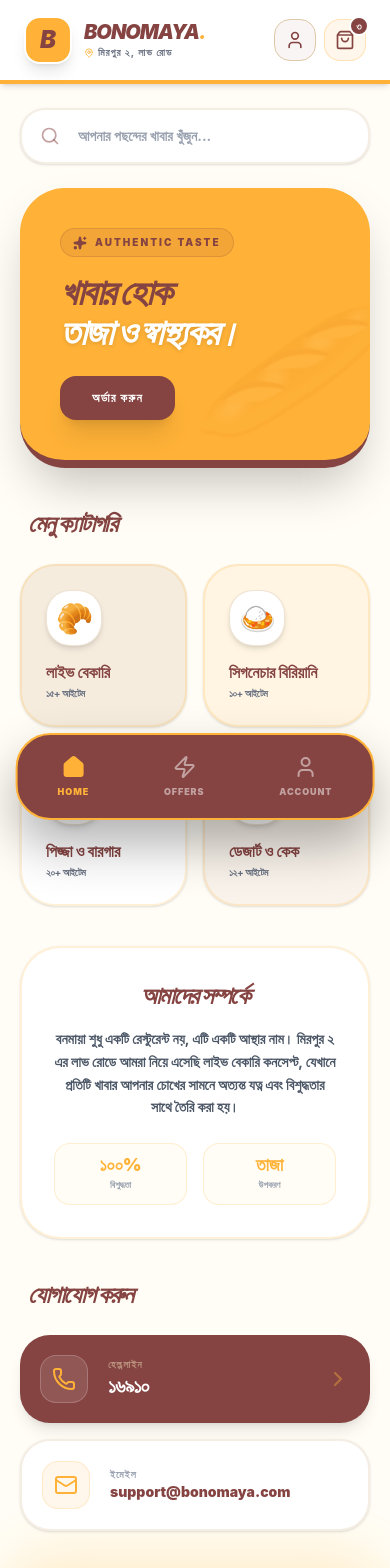
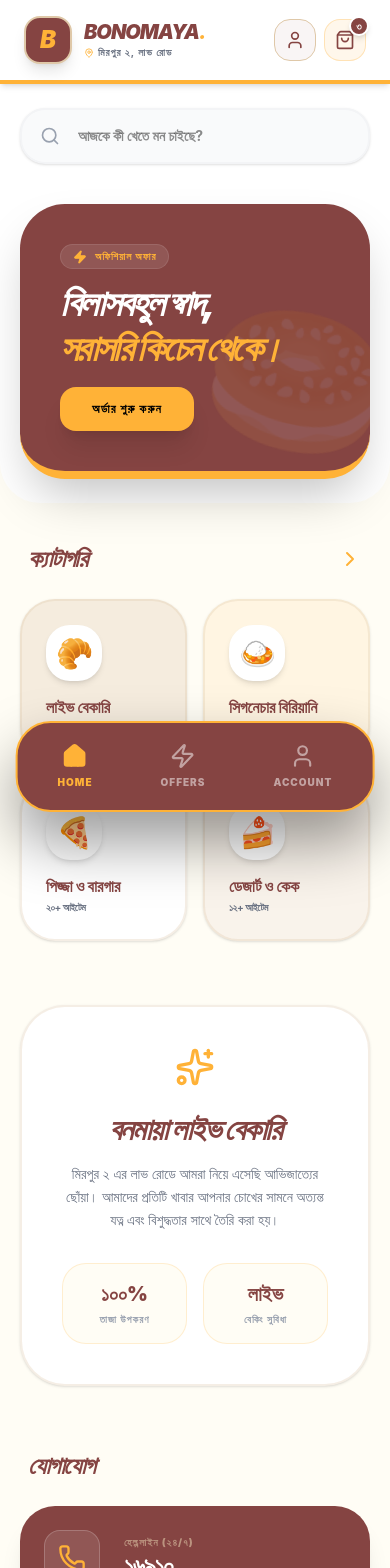
Before and after one commit to masumbillah-swe/bonomaya-official, a Next.js app: page / in a window 390 px wide. Shown: the top 1568 px of the page. Built offline with nearby package versions, Linux system fonts and the light colour scheme.

Commit message:
feat: implement official yellow theme with search and about us sections

```diff
--- a/app/page.tsx
+++ b/app/page.tsx
@@ -4,11 +4,13 @@ import { useState } from "react";
 import {
   ShoppingBag, Home, Search, Heart, User, MapPin, Clock,
   Star, ArrowRight, Phone, Zap, ChevronRight, Facebook,
-  Instagram, Twitter, Mail, MessageCircle, Sparkles, X
+  Instagram, Twitter, Mail, MessageCircle, Sparkles, X,
+  Bike, CheckCircle2
 } from "lucide-react";
 
-export default function BonomayaOfficialFullApp() {
+export default function BonomayaCompleteApp() {
   const [isLoginOpen, setIsLoginOpen] = useState(false);
+  const [authMode, setAuthMode] = useState("login"); // 'login' অথবা 'signup'
 
   const categories = [
     { name: "লাইভ বেকারি", icon: "🥐", count: "১৫+ আইটেম", color: "bg-[#DFC8A8]/30" },
@@ -17,10 +19,12 @@ export default function BonomayaOfficialFullApp() {
     { name: "ডেজার্ট ও কেক", icon: "🍰", count: "১২+ আইটেম", color: "bg-[#854442]/5" },
   ];
 
-  const popularFood = [
-    { name: "সিগনেচার কাচ্চি", price: "১৮০", rating: "৪.৯", icon: "🍛", tag: "Hot" },
-    { name: "ওভেন ফ্রেশ পিজ্জা", price: "৩৫০", rating: "৪.৮", icon: "🍕", tag: "New" },
-  ];
+  const handleAuthSubmit = (e: React.FormEvent) => {
+    e.preventDefault();
+    // বর্তমানে এটি শুধু একটি সাকসেস মেসেজ দেখাবে
+    alert(authMode === "login" ? "লগইন সফল হয়েছে!" : "আপনার অ্যাকাউন্ট তৈরি হয়েছে!");
+    setIsLoginOpen(false);
+  };
 
   return (
     <main className="min-h-screen bg-[#FFFDF5] font-sans selection:bg-[#FFB237]/40 text-[#1A1A1A]">
@@ -28,8 +32,8 @@ export default function BonomayaOfficialFullApp() {
       {/* --- গোল্ডেন হেডার --- */}
       <header className="sticky top-0 z-[100] bg-white border-b-4 border-[#FFB237] px-6 py-4 flex justify-between items-center shadow-md">
         <div className="flex items-center gap-3">
-          <div className="w-12 h-12 bg-[#FFB237] rounded-2xl flex items-center justify-center text-white shadow-lg border-2 border-white">
-            <span className="font-black text-2xl italic text-[#854442]">B</span>
+          <div className="w-12 h-12 bg-[#854442] rounded-2xl flex items-center justify-center text-[#FFB237] shadow-lg border-2 border-[#DFC8A8]">
+            <span className="font-black text-2xl italic">B</span>
           </div>
           <div className="flex flex-col">
             <h1 className="text-xl font-black leading-tight tracking-tighter uppercase italic text-[#854442]">Bonomaya<span className="text-[#FFB237]">.</span></h1>
@@ -39,91 +43,105 @@ export default function BonomayaOfficialFullApp() {
           </div>
         </div>
         <div className="flex gap-2">
-            <button onClick={() => setIsLoginOpen(true)} className="p-2.5 bg-[#854442]/5 rounded-2xl text-[#854442] border border-[#DFC8A8] active:scale-90 transition-all">
+            <button onClick={() => { setAuthMode("login"); setIsLoginOpen(true); }} className="p-2.5 bg-[#854442]/5 rounded-2xl text-[#854442] border border-[#DFC8A8] active:scale-90 transition-all">
                 <User size={20} />
             </button>
-            <button className="relative p-2.5 bg-[#FFB237]/10 rounded-2xl border border-[#FFB237]/30 text-[#854442] active:scale-90 transition-all">
+            <button className="relative p-2.5 bg-[#FFB237]/10 rounded-2xl border border-[#FFB237]/30 text-[#854442]">
                 <ShoppingBag size={20} />
-                <span className="absolute -top-1 -right-1 w-5 h-5 bg-[#854442] text-white text-[10px] font-black flex items-center justify-center rounded-full border-2 border-white">৩</span>
+                <span className="absolute -top-1 -right-1 w-5 h-5 bg-[#854442] text-white text-[10px] font-black flex items-center justify-center rounded-full border-2 border-white shadow-md">৩</span>
             </button>
         </div>
       </header>
 
-      {/* --- লগইন পপ-আপ --- */}
+      {/* --- স্মার্ট লগইন/সাইন-আপ পপ-আপ --- */}
       {isLoginOpen && (
         <div className="fixed inset-0 z-[200] flex items-end md:items-center justify-center bg-black/60 backdrop-blur-sm p-4 transition-all">
-          <div className="bg-white w-full max-w-md rounded-t-[40px] md:rounded-[40px] p-8 relative shadow-2xl animate-in slide-in-from-bottom duration-300">
+          <div className="bg-white w-full max-w-md rounded-t-[40px] md:rounded-[40px] p-8 relative shadow-2xl animate-in slide-in-from-bottom duration-300 border-t-8 border-[#FFB237]">
             <button onClick={() => setIsLoginOpen(false)} className="absolute right-6 top-6 p-2 bg-gray-100 rounded-full hover:bg-gray-200 transition-colors">
               <X size={20} />
             </button>
 
-            <h3 className="text-3xl font-black italic text-[#854442] mb-2 tracking-tighter">স্বাগতম!</h3>
-            <p className="text-gray-500 text-sm font-bold mb-8 uppercase tracking-widest">আপনার অ্যাকাউন্ট খুলুন বা লগইন করুন</p>
+            <h3 className="text-3xl font-black italic text-[#854442] mb-2 tracking-tighter">
+              {authMode === "login" ? "স্বাগতম!" : "অ্যাকাউন্ট খুলুন"}
+            </h3>
+            <p className="text-gray-500 text-[10px] font-black mb-8 uppercase tracking-[0.2em]">
+              {authMode === "login" ? "বনমায়ায় লগইন করুন" : "বনমায়া পরিবারের সদস্য হোন"}
+            </p>
 
-            <form className="space-y-4" onSubmit={(e) => e.preventDefault()}>
+            <form className="space-y-4" onSubmit={handleAuthSubmit}>
+              {authMode === "signup" && (
+                <div>
+                  <label className="text-[10px] font-black uppercase text-gray-400 ml-2 mb-1 block tracking-widest">আপনার নাম</label>
+                  <input type="text" placeholder="নাম লিখুন" className="w-full bg-gray-50 border-2 border-gray-100 rounded-2xl py-4 px-6 font-bold outline-none focus:border-[#FFB237] transition-all" required />
+                </div>
+              )}
               <div>
                 <label className="text-[10px] font-black uppercase text-gray-400 ml-2 mb-1 block tracking-widest">ফোন নম্বর</label>
-                <input type="tel" placeholder="017XXXXXXXX" className="w-full bg-gray-50 border-2 border-gray-100 rounded-2xl py-4 px-6 font-bold outline-none focus:border-[#FFB237] transition-all placeholder:text-gray-300" />
+                <input type="tel" placeholder="017XXXXXXXX" className="w-full bg-gray-50 border-2 border-gray-100 rounded-2xl py-4 px-6 font-bold outline-none focus:border-[#FFB237] transition-all" required />
               </div>
               <div>
                 <label className="text-[10px] font-black uppercase text-gray-400 ml-2 mb-1 block tracking-widest">পাসওয়ার্ড</label>
-                <input type="password" placeholder="••••••••" className="w-full bg-gray-50 border-2 border-gray-100 rounded-2xl py-4 px-6 font-bold outline-none focus:border-[#FFB237] transition-all placeholder:text-gray-300" />
+                <input type="password" placeholder="••••••••" className="w-full bg-gray-50 border-2 border-gray-100 rounded-2xl py-4 px-6 font-bold outline-none focus:border-[#FFB237] transition-all" required />
               </div>
-              <button className="w-full bg-[#854442] text-white py-5 rounded-2xl font-black uppercase tracking-[0.2em] shadow-xl shadow-[#854442]/20 active:scale-95 transition-all">লগইন করুন</button>
+              <button className="w-full bg-[#854442] text-white py-5 rounded-2xl font-black uppercase tracking-[0.2em] shadow-xl shadow-[#854442]/20 active:scale-95 transition-all">
+                {authMode === "login" ? "লগইন করুন" : "রেজিস্ট্রেশন করুন"}
+              </button>
             </form>
 
-            <div className="mt-8 text-center">
-              <p className="text-xs font-bold text-gray-400 uppercase mb-4">অথবা সোশ্যাল মিডিয়া দিয়ে</p>
-              <div className="flex gap-4">
-                <button className="flex-1 py-3 bg-white border-2 border-gray-100 rounded-2xl font-bold text-xs flex items-center justify-center gap-2 hover:border-[#FFB237] transition-colors">
-                  <Facebook size={16} className="text-blue-600" /> Facebook
+            <div className="mt-8 text-center border-t border-gray-100 pt-6">
+              <p className="text-sm font-bold text-gray-500">
+                {authMode === "login" ? "নতুন অ্যাকাউন্ট দরকার?" : "অলরেডি অ্যাকাউন্ট আছে?"}{" "}
+                <button
+                  onClick={() => setAuthMode(authMode === "login" ? "signup" : "login")}
+                  className="text-[#FFB237] font-black underline underline-offset-4"
+                >
+                  {authMode === "login" ? "সাইন-আপ করুন" : "লগইন করুন"}
                 </button>
-                <button className="flex-1 py-3 bg-white border-2 border-gray-100 rounded-2xl font-bold text-xs flex items-center justify-center gap-2 hover:border-[#FFB237] transition-colors">
-                  <span className="w-4 h-4 bg-red-500 rounded-full flex items-center justify-center text-[10px] text-white font-bold">G</span> Google
-                </button>
-              </div>
+              </p>
             </div>
           </div>
         </div>
       )}
 
       {/* --- সার্চ বার --- */}
-      <section className="px-5 pt-6">
+      <section className="px-5 pt-6 bg-white pb-4">
         <div className="relative group">
-          <div className="absolute inset-y-0 left-5 flex items-center pointer-events-none">
-            <Search size={20} className="text-[#854442]/50 group-focus-within:text-[#FFB237] transition-colors" />
-          </div>
+          <Search className="absolute left-5 top-1/2 -translate-y-1/2 text-gray-400 group-focus-within:text-[#FFB237] transition-colors" size={20} />
           <input
             type="text"
-            placeholder="আপনার পছন্দের খাবার খুঁজুন..."
-            className="w-full bg-white border-2 border-[#DFC8A8]/30 focus:border-[#FFB237] rounded-[25px] py-4 pl-14 pr-6 text-sm font-bold shadow-sm outline-none transition-all placeholder:text-gray-400"
+            placeholder="আজকে কী খেতে মন চাইছে?"
+            className="w-full bg-gray-50 border-2 border-gray-100 py-4 pl-14 pr-6 rounded-[25px] text-sm font-bold focus:outline-none focus:border-[#FFB237] focus:bg-white transition-all shadow-sm"
           />
         </div>
       </section>
 
       {/* --- হিরো ব্যানার --- */}
-      <section className="px-5 py-6">
-        <div className="relative overflow-hidden bg-[#FFB237] rounded-[45px] p-10 text-[#854442] min-h-[250px] flex flex-col justify-center shadow-2xl border-b-8 border-[#854442]">
+      <section className="px-5 py-6 bg-white rounded-b-[40px]">
+        <div className="bg-[#854442] rounded-[45px] p-10 text-white relative overflow-hidden shadow-2xl border-b-8 border-[#FFB237]">
           <div className="relative z-10">
-                <div className="inline-flex items-center gap-2 mb-4 bg-[#854442]/10 px-3 py-1.5 rounded-full backdrop-blur-md border border-[#854442]/20 font-black text-[10px] uppercase tracking-[0.2em]">
-                    <Sparkles size={14} fill="#854442" /> Authentic Taste
+            <div className="flex items-center gap-2 mb-3 bg-white/10 w-fit px-3 py-1 rounded-full border border-white/10">
+              <Zap size={14} className="text-[#FFB237] fill-[#FFB237]" />
+              <span className="text-[10px] font-black uppercase tracking-widest text-[#FFB237]">অফিশিয়াল অফার</span>
             </div>
-                <h2 className="text-4xl font-black mb-6 leading-[1.1] tracking-tighter italic">
-                    খাবার হোক <br/><span className="text-white drop-shadow-sm">তাজা ও স্বাস্থ্যকর।</span>
+            <h2 className="text-4xl font-black mb-4 leading-tight italic tracking-tighter">
+              বিলাসবহুল স্বাদ, <br /><span className="text-[#FFB237]">সরাসরি কিচেন থেকে।</span>
             </h2>
-                <button className="bg-[#854442] text-white px-8 py-3.5 rounded-2xl font-black text-xs uppercase tracking-widest active:scale-95 transition-all shadow-xl">অর্ডার করুন</button>
+            <button className="bg-[#FFB237] text-black px-8 py-3.5 rounded-2xl font-black text-xs uppercase tracking-widest shadow-xl active:scale-95 transition-all">অর্ডার শুরু করুন</button>
           </div>
-            <div className="absolute right-[-20px] bottom-[-20px] text-[150px] opacity-10 rotate-12 select-none">🥖</div>
+          <div className="absolute right-[-20px] bottom-[-20px] text-[150px] opacity-10 rotate-12">🥯</div>
         </div>
       </section>
 
-      {/* --- ক্যাটাগরি --- */}
-      <section className="px-5 mt-4">
-        <h3 className="text-2xl font-black tracking-tighter italic text-[#854442] mb-6 px-2">মেনু ক্যাটাগরি</h3>
+      {/* --- মেনু ক্যাটাগরি --- */}
+      <section className="px-5 mt-10">
+        <div className="flex justify-between items-center mb-6 px-2">
+            <h3 className="text-2xl font-black tracking-tighter italic text-[#854442]">ক্যাটাগরি</h3>
+            <ChevronRight className="text-[#FFB237]" />
+        </div>
         <div className="grid grid-cols-2 gap-4">
           {categories.map((cat, i) => (
-            <div key={i} className={`${cat.color} p-6 rounded-[35px] border-2 border-[#FFB237]/20 shadow-sm flex flex-col gap-4 active:scale-95 transition-all cursor-pointer group hover:border-[#FFB237]`}>
-              <div className="w-14 h-14 bg-white rounded-3xl flex items-center justify-center text-3xl shadow-md border border-[#DFC8A8]/50 group-hover:scale-110 transition-transform">{cat.icon}</div>
+            <div key={i} className={`${cat.color} p-6 rounded-[35px] border-2 border-[#DFC8A8]/30 shadow-sm flex flex-col gap-4 active:scale-95 transition-all cursor-pointer group hover:border-[#FFB237]`}>
+              <div className="w-14 h-14 bg-white rounded-3xl flex items-center justify-center text-3xl shadow-md group-hover:scale-110 transition-transform">{cat.icon}</div>
               <div className="flex flex-col">
                 <span className="font-black text-md text-[#854442] leading-tight">{cat.name}</span>
                 <span className="text-[10px] font-bold text-gray-500 mt-1 uppercase tracking-tighter">{cat.count}</span>
@@ -134,95 +152,96 @@ export default function BonomayaOfficialFullApp() {
       </section>
 
       {/* --- আমাদের সম্পর্কে --- */}
-      <section className="px-5 py-10">
-        <div className="bg-white rounded-[40px] p-8 border-2 border-[#FFB237]/20 shadow-sm relative overflow-hidden text-center">
-          <h3 className="text-2xl font-black italic text-[#854442] mb-4 tracking-tighter">আমাদের সম্পর্কে</h3>
-          <p className="text-gray-600 text-sm font-bold leading-relaxed mb-6">
-            বনমায়া শুধু একটি রেস্টুরেন্ট নয়, এটি একটি আস্থার নাম। মিরপুর ২ এর লাভ রোডে আমরা নিয়ে এসেছি লাইভ বেকারি কনসেপ্ট, যেখানে প্রতিটি খাবার আপনার চোখের সামনে অত্যন্ত যত্ন এবং বিশুদ্ধতার সাথে তৈরি করা হয়।
+      <section className="px-5 py-16">
+        <div className="bg-white rounded-[45px] p-10 text-center border-2 border-[#DFC8A8]/30 shadow-sm relative overflow-hidden">
+            <Sparkles className="mx-auto mb-6 text-[#FFB237]" size={40} />
+            <h3 className="text-3xl font-black mb-4 italic tracking-tighter text-[#854442]">বনমায়া লাইভ বেকারি</h3>
+            <p className="text-gray-500 text-sm font-medium leading-relaxed mb-8">
+                মিরপুর ২ এর লাভ রোডে আমরা নিয়ে এসেছি আভিজাত্যের ছোঁয়া। আমাদের প্রতিটি খাবার আপনার চোখের সামনে অত্যন্ত যত্ন এবং বিশুদ্ধতার সাথে তৈরি করা হয়।
             </p>
             <div className="flex gap-4">
-            <div className="bg-[#FFFDF5] p-3 rounded-2xl border border-[#FFB237]/20 flex-1">
-              <p className="text-[#FFB237] font-black text-lg leading-none">১০০%</p>
-              <p className="text-[9px] font-bold uppercase text-gray-400 mt-1">বিশুদ্ধতা</p>
+                <div className="flex-1 bg-[#FFFDF5] p-4 rounded-3xl border border-[#FFB237]/20">
+                    <p className="text-xl font-black text-[#854442]">১০০%</p>
+                    <p className="text-[10px] font-bold text-gray-400 uppercase tracking-widest mt-1">তাজা উপকরণ</p>
                 </div>
-            <div className="bg-[#FFFDF5] p-3 rounded-2xl border border-[#FFB237]/20 flex-1">
-              <p className="text-[#FFB237] font-black text-lg leading-none">তাজা</p>
-              <p className="text-[9px] font-bold uppercase text-gray-400 mt-1">উপকরণ</p>
+                <div className="flex-1 bg-[#FFFDF5] p-4 rounded-3xl border border-[#FFB237]/20">
+                    <p className="text-xl font-black text-[#854442]">লাইভ</p>
+                    <p className="text-[10px] font-bold text-gray-400 uppercase tracking-widest mt-1">বেকিং সুবিধা</p>
                 </div>
             </div>
         </div>
       </section>
 
-      {/* --- যোগাযোগ --- */}
+      {/* --- যোগাযোগ (Contact) --- */}
       <section className="px-5 pb-10">
-        <h3 className="text-2xl font-black italic text-[#854442] mb-6 tracking-tighter px-2">যোগাযোগ করুন</h3>
+        <h3 className="text-2xl font-black italic text-[#854442] mb-6 tracking-tighter px-2">যোগাযোগ</h3>
         <div className="grid grid-cols-1 gap-4">
-          <a href="tel:16910" className="bg-[#854442] p-5 rounded-[30px] flex items-center gap-5 text-white active:scale-95 transition-all shadow-lg">
-            <div className="w-12 h-12 bg-white/10 rounded-2xl flex items-center justify-center border border-white/20 text-[#FFB237]">
-              <Phone size={24} />
+          <a href="tel:16910" className="bg-[#854442] p-6 rounded-[35px] flex items-center gap-6 text-white active:scale-95 transition-all shadow-xl border-b-4 border-[#FFB237]">
+            <div className="w-14 h-14 bg-white/10 rounded-2xl flex items-center justify-center border border-white/20">
+              <Phone size={28} className="text-[#FFB237]" />
             </div>
             <div>
-              <p className="text-[10px] font-bold uppercase opacity-60 tracking-widest text-[#DFC8A8]">হেল্পলাইন</p>
-              <p className="text-xl font-black tracking-tighter">১৬৯১০</p>
+              <p className="text-[10px] font-black uppercase opacity-60 tracking-widest text-[#DFC8A8]">হেল্পলাইন (২৪/৭)</p>
+              <p className="text-2xl font-black tracking-tighter">১৬৯১০</p>
             </div>
-            <ChevronRight className="ml-auto opacity-40 text-[#FFB237]" />
           </a>
 
-          <div className="bg-white p-5 rounded-[30px] flex items-center gap-5 border-2 border-[#DFC8A8]/30 shadow-sm">
-            <div className="w-12 h-12 bg-[#FFB237]/10 rounded-2xl flex items-center justify-center border border-[#FFB237]/20 text-[#FFB237]">
-              <Mail size={24} />
+          <div className="bg-white p-6 rounded-[35px] flex items-center gap-6 border-2 border-[#DFC8A8]/30">
+            <div className="w-14 h-14 bg-[#FFB237]/10 rounded-2xl flex items-center justify-center text-[#FFB237]">
+              <Mail size={28} />
             </div>
             <div>
-              <p className="text-[10px] font-bold uppercase text-gray-400 tracking-widest">ইমেইল</p>
-              <p className="text-sm font-black text-[#854442]">support@bonomaya.com</p>
+              <p className="text-[10px] font-black uppercase text-gray-400 tracking-widest">ইমেইল করুন</p>
+              <p className="text-md font-black text-[#854442]">support@bonomaya.com</p>
             </div>
           </div>
         </div>
       </section>
 
-      {/* --- ফুটার --- */}
-      <footer className="bg-[#FFB237] text-[#854442] pt-16 pb-32 px-6 rounded-t-[55px] shadow-[0_-20px_50px_rgba(255,178,55,0.2)]">
+      {/* --- অফিসিয়াল ইয়োলো ফুটার --- */}
+      <footer className="bg-[#FFB237] text-[#854442] pt-20 pb-40 px-6 rounded-t-[60px] shadow-[0_-20px_50px_rgba(255,178,55,0.2)]">
         <div className="max-w-7xl mx-auto">
-          <div className="grid grid-cols-1 md:grid-cols-4 gap-12 mb-10">
+          <div className="grid grid-cols-1 md:grid-cols-4 gap-16 mb-16">
             <div className="col-span-1 md:col-span-2">
-              <div className="text-4xl font-black mb-6 italic text-[#854442]">BONOMAYA<span className="text-white">.</span></div>
-              <p className="text-[#854442]/80 text-sm font-bold leading-relaxed max-w-xs mb-8 italic">মিরপুর ২ এর প্রিমিয়াম লাইভ বেকারি। তাজা স্বাদ আর বিশুদ্ধতার অঙ্গীকার।</p>
-              <div className="flex gap-4">
+              <div className="text-5xl font-black tracking-tighter mb-8 italic text-[#854442]">BONOMAYA<span className="text-white">.</span></div>
+              <p className="text-[#854442]/80 text-sm font-bold leading-relaxed max-w-xs mb-10 italic underline underline-offset-4 decoration-white/30">মিরপুর ২ এর প্রিমিয়াম লাইভ বেকারি। তাজা স্বাদ আর বিশুদ্ধতার অঙ্গীকার।</p>
+              <div className="flex gap-5">
                 {[Facebook, Instagram, Twitter].map((Icon, i) => (
-                  <button key={i} className="w-10 h-10 bg-white/20 rounded-xl flex items-center justify-center border border-[#854442]/10 hover:bg-[#854442] hover:text-white transition-all">
-                    <Icon size={18} />
+                  <button key={i} className="w-12 h-12 bg-white/30 rounded-2xl flex items-center justify-center hover:bg-[#854442] hover:text-white transition-all border border-[#854442]/10 shadow-sm">
+                    <Icon size={22} />
                   </button>
                 ))}
               </div>
             </div>
             <div>
-              <h4 className="text-lg font-black mb-6 italic underline decoration-white underline-offset-8">লিঙ্ক</h4>
+              <h4 className="text-lg font-black mb-8 italic text-[#854442] uppercase tracking-widest border-b-2 border-white/30 w-fit pb-1">লিঙ্ক</h4>
               <ul className="space-y-4 text-[#854442]/80 text-sm font-black italic">
                 <li className="hover:text-white cursor-pointer transition">আমাদের মেনু</li>
                 <li className="hover:text-white cursor-pointer transition">আমাদের গল্প</li>
                 <li className="hover:text-white cursor-pointer transition">শর্তাবলী</li>
+                <li className="hover:text-white cursor-pointer transition">ক্যারিয়ার</li>
               </ul>
             </div>
           </div>
-          <div className="border-t border-[#854442]/10 pt-10 text-center text-[10px] font-black uppercase tracking-widest opacity-60">
-            © ২০২৬ বনমায়া অফিশিয়াল কর্তৃপক্ষ | মিরপুর ২
+          <div className="border-t border-[#854442]/10 pt-10 text-center font-black uppercase text-[10px] tracking-widest text-[#854442]/50">
+            © ২০২৬ বনমায়া অফিশিয়াল কর্তৃপক্ষ | মিরপুর ২, লাভ রোড
           </div>
         </div>
       </footer>
 
-      {/* --- অ্যাপ ফ্লোটিং ন্যাভিগেশন বার --- */}
-      <nav className="fixed bottom-6 left-1/2 -translate-x-1/2 w-[92%] max-w-md bg-[#854442] border-2 border-[#FFB237] shadow-[0_25px_50px_rgba(0,0,0,0.3)] rounded-[35px] px-10 py-5 flex justify-between items-center z-[120]">
+      {/* --- স্মার্ট ন্যাভিগেশন বার --- */}
+      <nav className="fixed bottom-8 left-1/2 -translate-x-1/2 w-[92%] max-w-md bg-[#854442] border-2 border-[#FFB237] shadow-[0_30px_60px_rgba(0,0,0,0.4)] rounded-[35px] px-10 py-5 flex justify-between items-center z-[120]">
         <button className="flex flex-col items-center gap-1.5 text-[#FFB237]">
-          <Home size={24} fill="currentColor" />
-          <span className="text-[9px] font-black uppercase tracking-widest">Home</span>
+          <Home size={26} fill="currentColor" />
+          <span className="text-[10px] font-black uppercase tracking-widest">Home</span>
         </button>
-        <button className="flex flex-col items-center gap-1.5 text-white/50 hover:text-[#FFB237] transition-colors">
-          <Zap size={24} />
-          <span className="text-[9px] font-black uppercase tracking-widest">Offers</span>
+        <button className="flex flex-col items-center gap-1.5 text-white/50 hover:text-white transition-colors">
+          <Zap size={26} />
+          <span className="text-[10px] font-black uppercase tracking-widest">Offers</span>
         </button>
-        <button onClick={() => setIsLoginOpen(true)} className="flex flex-col items-center gap-1.5 text-white/50 hover:text-[#FFB237] transition-colors">
-          <User size={24} />
-          <span className="text-[9px] font-black uppercase tracking-widest">Account</span>
+        <button onClick={() => { setAuthMode("signup"); setIsLoginOpen(true); }} className="flex flex-col items-center gap-1.5 text-white/50 hover:text-white transition-colors">
+          <User size={26} />
+          <span className="text-[10px] font-black uppercase tracking-widest">Account</span>
         </button>
       </nav>
     </main>
```
Lines whose indentation alone changed are shown as unchanged.
